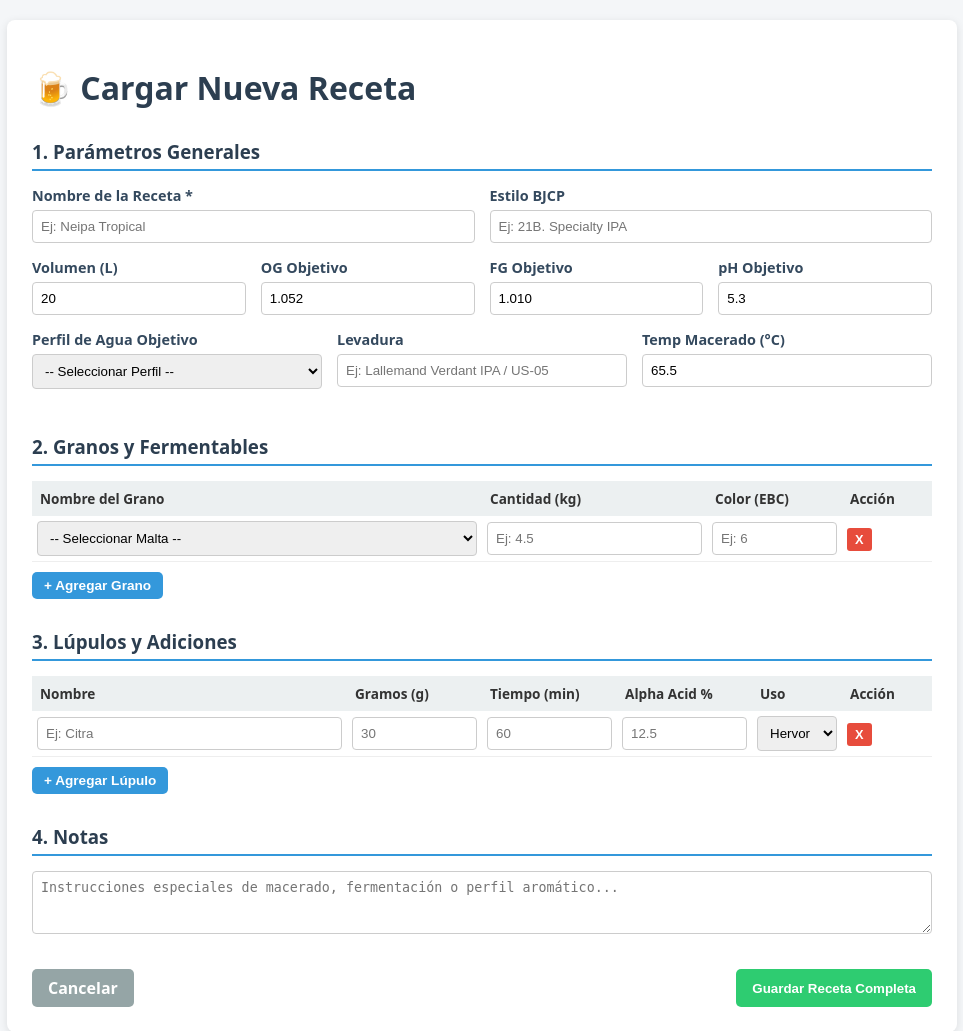
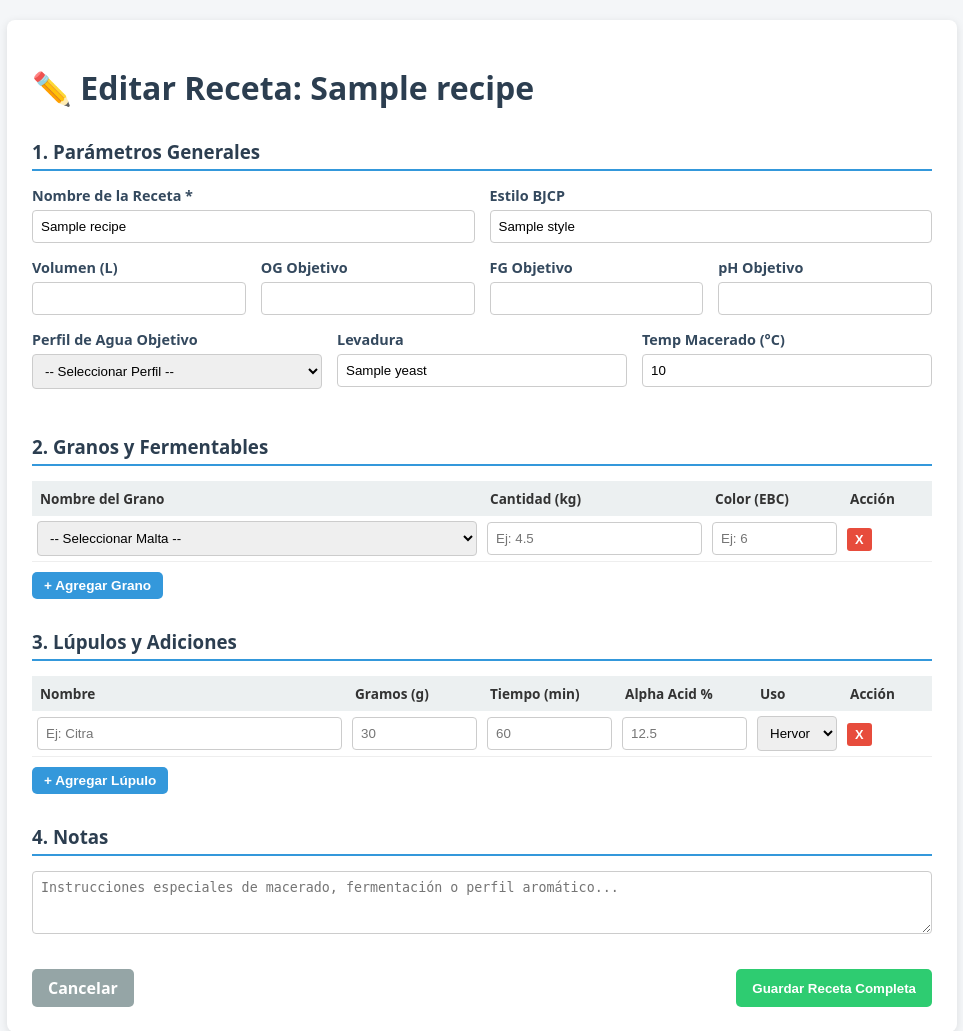
Before and after one commit to sbstnrossi/brewing-calc, a Flask app: template templates/recipe_form.html in a window 1280 px wide. Shown: the top 1031 px of the page, without its empty margins (158-1121 px from the left). Run offline with Flask 3, Linux system fonts and the light colour scheme; the template is opened without the code that fills it: most values are stand-ins (such as "Sample title", 1, 10 or a date in 2020).

Commit message:
edit existing recipe

```diff
--- a/app.py
+++ b/app.py
@@ -168,6 +168,29 @@ def new_recipe_form():
     )
 
 
+@app.route("/tables/recipe/edit/<recipe_id>", methods=["GET"])
+def edit_recipe_form(recipe_id):
+    """Carga una receta existente y renderiza el mismo formulario pre-poblado."""
+    recipe_doc = db.collection("recipes").document(recipe_id).get()
+    if not recipe_doc.exists:
+        return "Receta no encontrada", 404
+
+    recipe = recipe_doc.to_dict() | {"id": recipe_id}
+
+    malts_dict = recipe_mgr.get_all_malts()
+    malts_list = [{"id": k} | v for k, v in malts_dict.items()]
+
+    water_profiles_ref = db.collection("water_profiles").stream()
+    water_profiles = [doc.to_dict() | {"id": doc.id} for doc in water_profiles_ref]
+
+    return render_template(
+        "recipe_form.html",
+        water_profiles=water_profiles,
+        malts=malts_list,
+        recipe=recipe  # Pasamos la receta existente
+    )
+
+
 def slugify(text: str) -> str:
     """Convierte un texto en un ID limpio para Firestore (ej: 'American IPA #1' -> 'american_ipa_1')."""
     text = text.lower().strip()
--- a/templates/recipe_form.html
+++ b/templates/recipe_form.html
@@ -31,7 +31,10 @@
 </head>
 <body>
     <div class="container">
-        <h1>🍺 Cargar Nueva Receta</h1>
+        <h1>{% if recipe %}✏️ Editar Receta: {{ recipe.name }}{% else %}🍺 Cargar Nueva Receta{% endif %}</h1>
+
+        <!-- Guardar ID existente para que el backend sepa que es una actualización -->
+        <input type="hidden" id="recipe_id" value="{{ recipe.id if recipe else '' }}">
         <form id="recipeForm">
 
             <!-- INFORMACIÓN GENERAL -->
@@ -39,30 +42,30 @@
             <div class="grid-2">
                 <div class="form-group">
                     <label>Nombre de la Receta *</label>
-                    <input type="text" id="name" required placeholder="Ej: Neipa Tropical">
+                    <input type="text" id="name" value="{{ recipe.name if recipe else '' }}" required placeholder="Ej: Neipa Tropical">
                 </div>
                 <div class="form-group">
                     <label>Estilo BJCP</label>
-                    <input type="text" id="style" placeholder="Ej: 21B. Specialty IPA">
+                    <input type="text" id="style" value="{{ recipe.style if recipe else '' }}" placeholder="Ej: 21B. Specialty IPA">
                 </div>
             </div>
 
             <div class="grid-4">
                 <div class="form-group">
                     <label>Volumen (L)</label>
-                    <input type="number" step="0.5" id="batch_size_l" value="20">
+                    <input type="number" step="0.5" id="batch_size_l" value=value="{{ recipe.batch_size_l if recipe else 20.0 }}">
                 </div>
                 <div class="form-group">
                     <label>OG Objetivo</label>
-                    <input type="number" step="0.001" id="target_og" value="1.052" required>
+                    <input type="number" step="0.001" id="target_og" value="{{ recipe.target_og if recipe else 1.052 }}" required>
                 </div>
                 <div class="form-group">
                     <label>FG Objetivo</label>
-                    <input type="number" step="0.001" id="target_fg" value="1.010" required>
+                    <input type="number" step="0.001" id="target_fg" value="{{ recipe.target_fg if recipe else 1.010 }}" required>
                 </div>
                 <div class="form-group">
                     <label>pH Objetivo</label>
-                    <input type="number" step="0.1" id="target_ph" value="5.3">
+                    <input type="number" step="0.1" id="target_ph" value="{{ recipe.target_ph if recipe else 5.3 }}">
                 </div>
             </div>
 
@@ -78,11 +81,11 @@
                 </div>
                 <div class="form-group">
                     <label>Levadura</label>
-                    <input type="text" id="yeast" placeholder="Ej: Lallemand Verdant IPA / US-05">
+                    <input type="text" id="yeast" value="{{ recipe.yeast if recipe else 'US-0' }}" placeholder="Ej: Lallemand Verdant IPA / US-05">
                 </div>
                 <div class="form-group">
                     <label>Temp Macerado (°C)</label>
-                    <input type="number" step="0.5" id="mash_temp" value="65.5">
+                    <input type="number" step="0.5" id="mash_temp" value="{{ recipe.mash_temp if recipe else 65.5 }}">
                 </div>
             </div>
 
@@ -186,10 +189,32 @@
             tbody.appendChild(row);
         }
 
-        // Cargar 1 fila por defecto en cada tabla al abrir
+        const EXISTING_RECIPE = {{ recipe | tojson if recipe else 'null' }};
+
         window.onload = function() {
-            addFermentableRow();
-            addHopRow();
+            if (EXISTING_RECIPE) {
+                // Pre-cargar filas de fermentables de la receta
+                if (EXISTING_RECIPE.fermentables && EXISTING_RECIPE.fermentables.length > 0) {
+                    EXISTING_RECIPE.fermentables.forEach(f => {
+                        addFermentableRow(f.malt_id || f.id, f.amount_kg, f.color_ebc);
+                    });
+                } else {
+                    addFermentableRow();
+                }
+
+                // Pre-cargar filas de lúpulos de la receta
+                if (EXISTING_RECIPE.hops && EXISTING_RECIPE.hops.length > 0) {
+                    EXISTING_RECIPE.hops.forEach(h => {
+                        addHopRow(h.name, h.amount_g, h.time_min, h.alpha_acid, h.use);
+                    });
+                } else {
+                    addHopRow();
+                }
+            } else {
+                // Si es nueva receta, agregar 1 fila vacía en cada tabla
+                addFermentableRow();
+                addHopRow();
+            }
         };
 
         // Procesar formulario y enviar JSON a Flask
```
